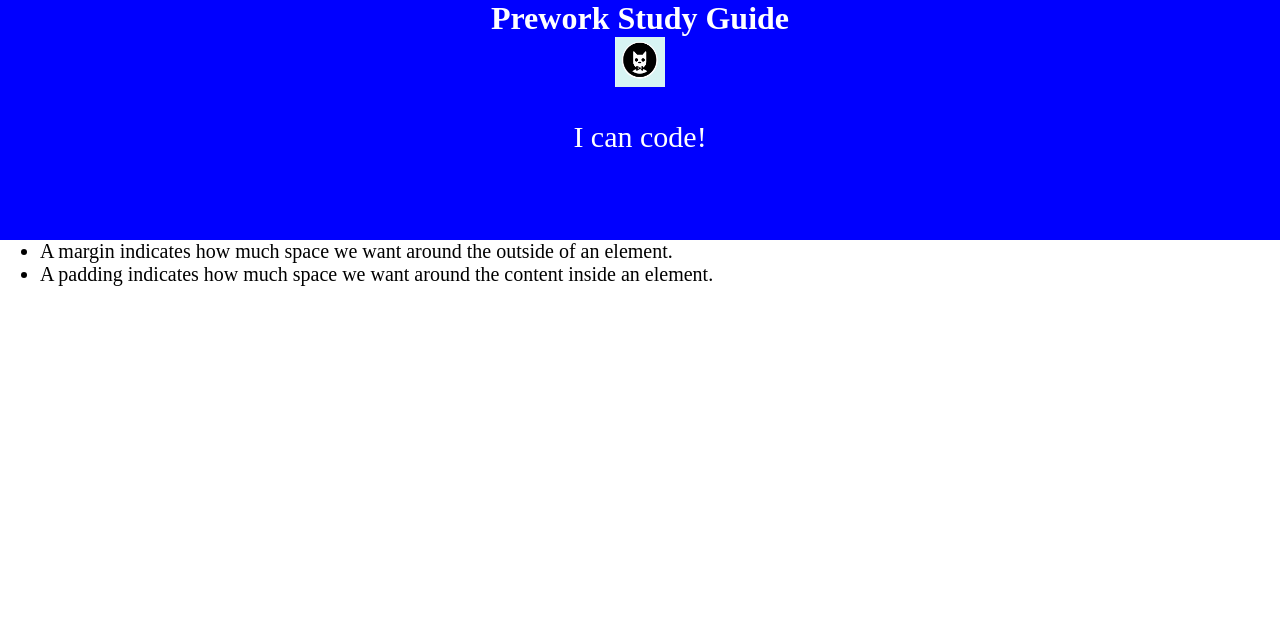
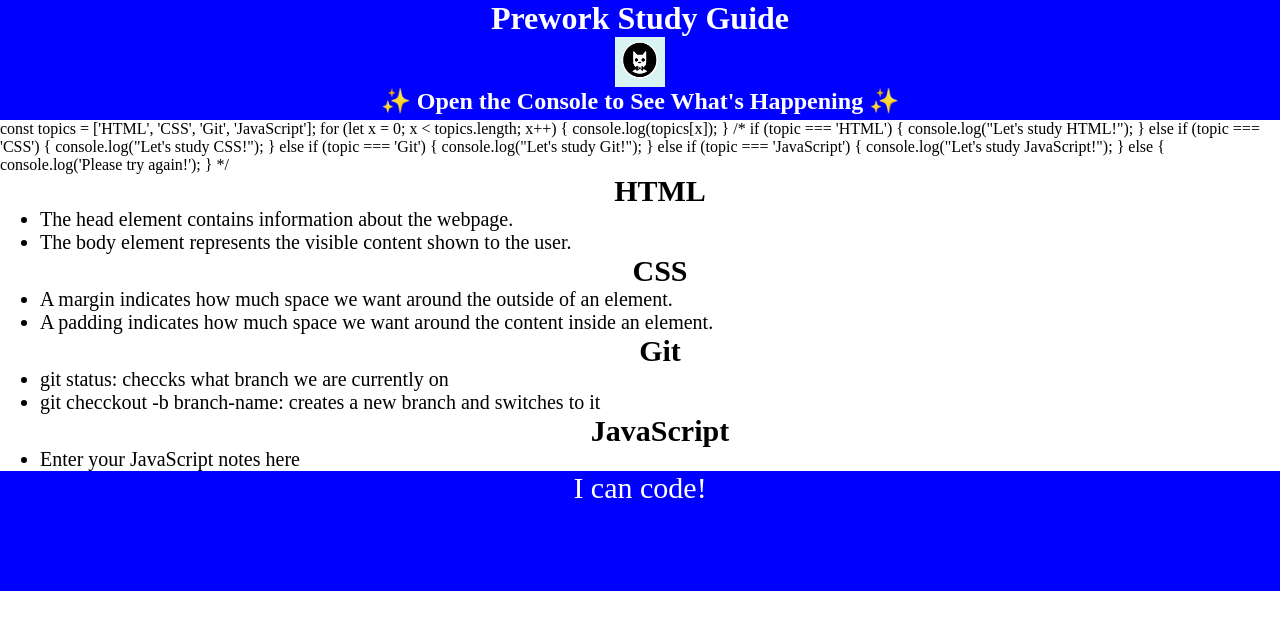
Before and after one commit to MommaDLP/prework-study-guide, a plain HTML site: page index.html in a window 1280 px wide. Drawn offline with Linux system fonts and the light colour scheme.

Commit message:
<your message here>

```diff
--- /dev/null
+++ b/assets/scripts.js
@@ -0,0 +1,2 @@
+const topics = "HTML, CSS, Git, JavaScript";
+console.log(topics);.
--- a/assets/style.css
+++ b/assets/style.css
@@ -34,4 +34,4 @@ p {
     margin: 40px auto;
     border: 5px solid gray;
     box-shadow: 5px 10px #888888;
-  }
+  } </p>
--- a/index.html
+++ b/index.html
@@ -11,17 +11,48 @@
     <header id="top">
       <h1>Prework Study Guide</h1>
       <img src="./assets/bowtie-cat.png" alt="Profile image of cat wearing a bow tie." />
+      <h2>✨ Open the Console to See What's Happening ✨</h2>
     </header>
     <main>
       <!-- Student code goes here -->
     </main>
+    const topics = ['HTML', 'CSS', 'Git', 'JavaScript'];
 
+    for (let x = 0; x < topics.length; x++) {
+     console.log(topics[x]);
+    }
+/*
+if (topic === 'HTML') {
+ console.log("Let's study HTML!");
+} else if (topic === 'CSS') {
+ console.log("Let's study CSS!");
+} else if (topic === 'Git') {
+ console.log("Let's study Git!");
+} else if (topic === 'JavaScript') {
+ console.log("Let's study JavaScript!");
+} else {
+ console.log('Please try again!');
+}
+*/
+    <ul>
+      <h2> HTML</h2>
+      <li> The head element contains information about the webpage. </li>
+        <li> The body element represents the visible content shown to the user.</li>
+
+      <h2> CSS</h2>
+    <li>A margin indicates how much space we want around the outside of an element.</li>
+      <li>A padding indicates how much space we want around the content inside an element.</li>
+
+      <h2> Git</h2>
+      <li> git status: checcks what branch we are currently on</li>
+      <li> git checckout -b branch-name: creates a new branch and switches to it</li>
+
+      <h2> JavaScript</h2>
+      <li>Enter your JavaScript notes here</li>
+    </ul>
     <footer>
       <p>I can code!</p>
     </footer>
+    <script src="./assets/script.js"></script>
   </body>
 </html>
-<ul>
-  <li>A margin indicates how much space we want around the outside of an element.</li>
-  <li>A padding indicates how much space we want around the content inside an element.</li>
-</ul>
```
